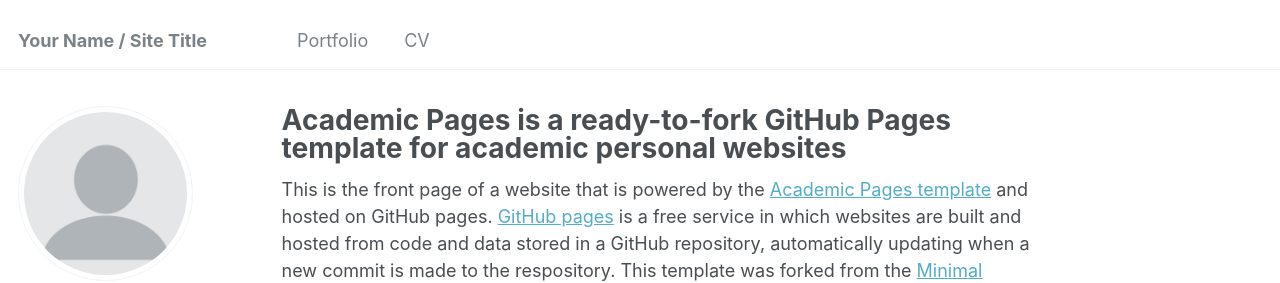
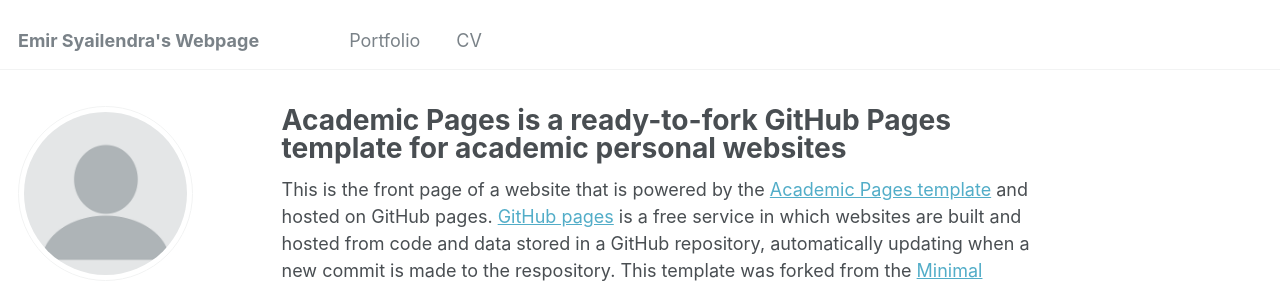
Before and after one commit to emiramaro/emiramaro.github.io, a Jekyll site: the page built from _pages/about.md, in a window 1280 px wide. Shown: the top 283 px of the page. Built offline with Jekyll 4.4.1, drawn with Linux system fonts in a browser that asks for light colours; some web fonts are replaced.

Commit message:
add title

```diff
--- a/_config.yml
+++ b/_config.yml
@@ -8,7 +8,7 @@
 
 # Basic Site Settings
 locale                   : "en-US"
-title                    : "Your Name / Site Title"
+title                    : "Emir Syailendra's Webpage"
 title_separator          : "-"
 name                     : &name "Your Name"
 description              : &description "personal description"
```
